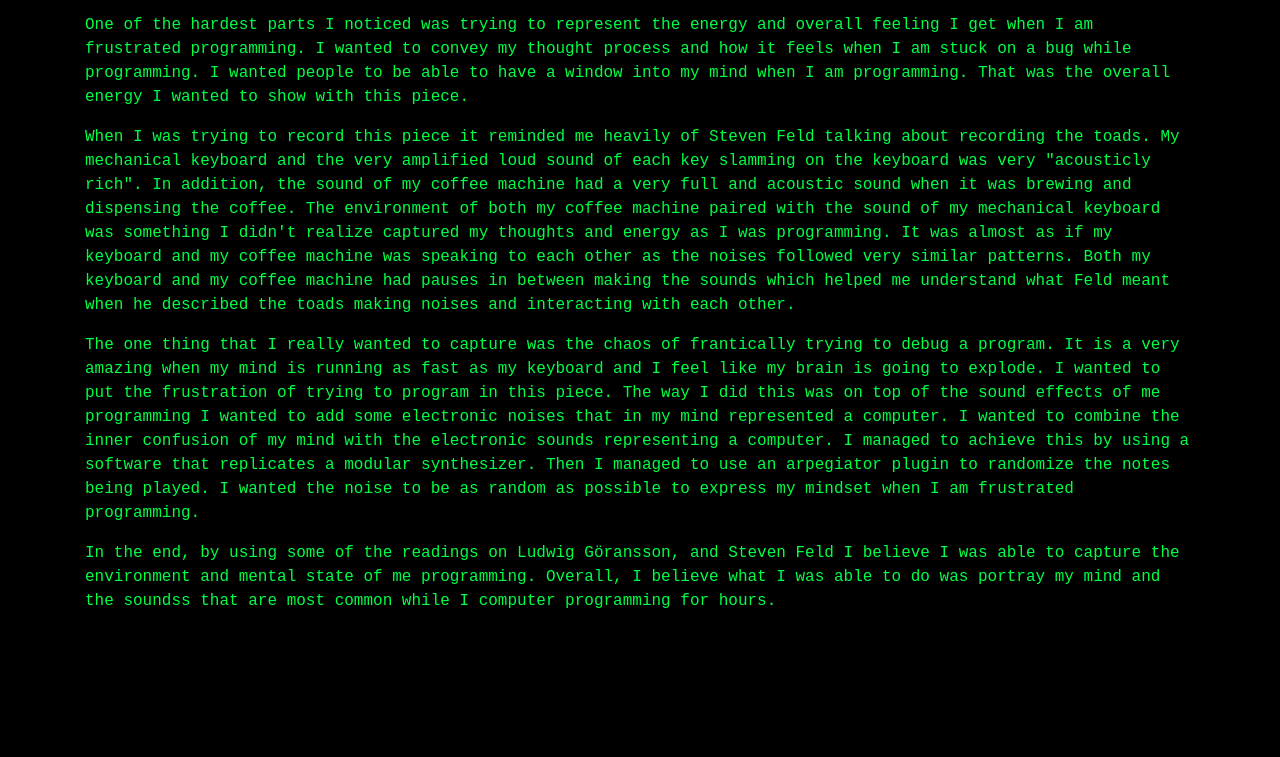
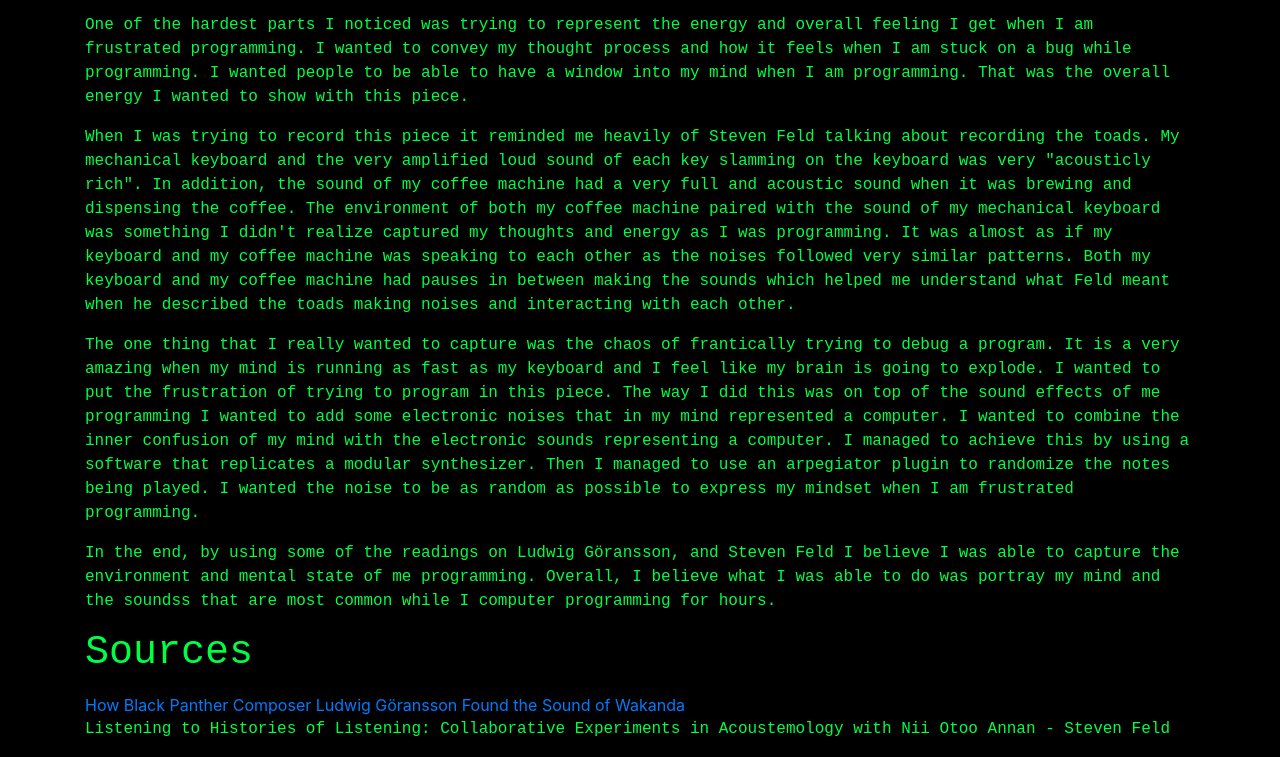
Before and after one commit to samgildea/portfolio, a plain HTML site: page writingsound/index.html in a window 1280 px wide. Shown: the part 1219-1976 px from the top of the page. Before the commit the page ends 1848 px from the top, so only its background shows below. Drawn offline with nearby package versions, Linux system fonts and the light colour scheme.

Commit message:
added sources

```diff
--- a/writingsound/css/style.css
+++ b/writingsound/css/style.css
@@ -5,7 +5,7 @@ body {
 .terminal {
   color: #00FE44;
 }
-p {
+p, h1 {
   color: #00FE44;
   font-family: 'Courier New', Courier, monospace;
 }
--- a/writingsound/index.html
+++ b/writingsound/index.html
@@ -17,7 +17,7 @@
 <body>
 <div class="container">
   <pre class="terminal">
-Last login: Wed March 25 08:17:58 on ttys000
+Last login: Mon March 25 08:17:58 on ttys000
 ________________________________________________________________________________
 | ~ @ writing sound (writing_sound_master)
 | => help
@@ -61,7 +61,11 @@ ________________________________________________________________________________
 
   <p> In the end,  by using some of the readings on Ludwig Göransson, and Steven Feld I believe I was able to capture the environment and mental state of me programming.  Overall, I believe what I was able to do was portray my mind and the soundss that are most common while I computer programming for hours.</p>
 
-
+<p><h1>Sources</h1></p>
+<a href="https://pitchfork.com/thepitch/how-black-panther-composer-ludwig-goransson-found-the-sound-of-wakanda-interview/">How Black Panther Composer Ludwig Göransson Found the Sound of Wakanda</a>
+<p>Listening to Histories of Listening:
+    Collaborative Experiments in
+    Acoustemology with Nii Otoo Annan - Steven Feld</p>
 </div>
 
 
```
